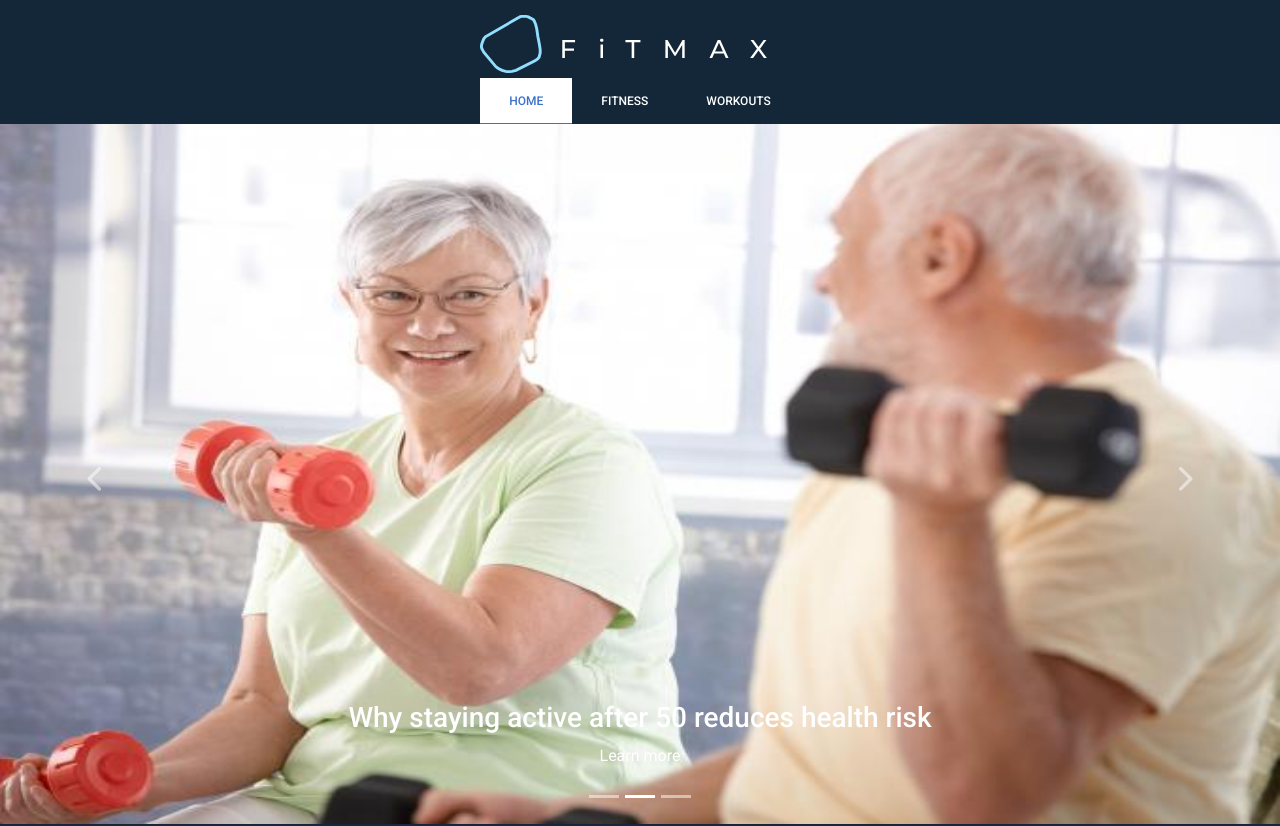
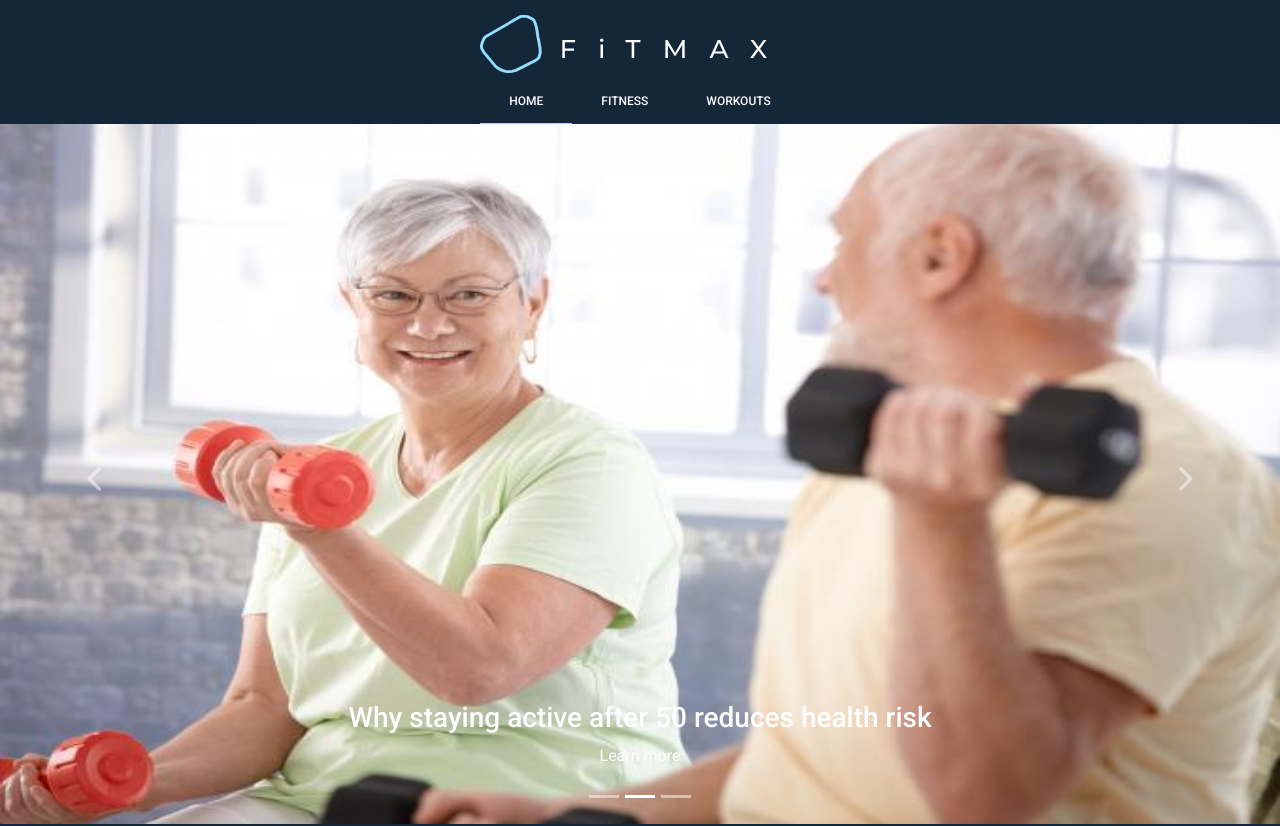
Before and after one commit to umairshah14/FitMax, a React (Create React App) app: page / in a window 1280 px wide. Shown: the top 826 px of the page. Built offline with nearby package versions, Linux system fonts and the light colour scheme; what @material-tailwind/react would draw is missing.

Commit message:
navbar styling

```diff
--- /dev/null
+++ b/src/components/Header/header.css
@@ -0,0 +1,19 @@
+.customActive{
+    color: white !important;
+    border-color: #93DEFF !important;
+    border-width: 1rem;
+    background-color: transparent !important;
+  }
+
+
+  .customNonActive{
+    color: white !important;
+    border-color: transparent !important;
+    background-color: transparent !important;
+  }
+
+  .customNonActive:hover{
+    color: white !important;
+    border-color: transparent !important;
+    background-color: rgba(255, 255, 255, 0.251) !important;
+  }
--- a/src/components/Header/index.js
+++ b/src/components/Header/index.js
@@ -3,6 +3,7 @@ import { MDBContainer, MDBNavbar, MDBNavbarBrand } from "mdb-react-ui-kit";
 import { NavLink } from "react-router-dom";
 import fitmax2 from '../../assets/images/fItmax2.svg'
 import { color, style } from "@mui/system";
+import "./header.css"
 
 
 export default function Header() {
@@ -27,7 +28,7 @@ export default function Header() {
                 to="/"
                 endgit
                 className={({ isActive }) =>
-                  isActive ? "nav-link active" : "nav-link"
+                  isActive ? "nav-link active customActive" : "nav-link customNonActive"
                 }
               >
                 Home
@@ -38,7 +39,7 @@ export default function Header() {
                 to="Fitness"
                 style={{color: "white"}}
                 className={({ isActive }) =>
-                  isActive ? "nav-link active" : "nav-link"
+                  isActive ? "nav-link active customActive" : "nav-link customNonActive"
                 }
               >
                 Fitness
@@ -49,7 +50,7 @@ export default function Header() {
                 to="Workouts"
                 style={{color: "white"}}
                 className={({ isActive }) =>
-                  isActive ? "nav-link active" : "nav-link"
+                  isActive ? "nav-link active customActive" : "nav-link customNonActive"
                 }
               >
                 Workouts
```
